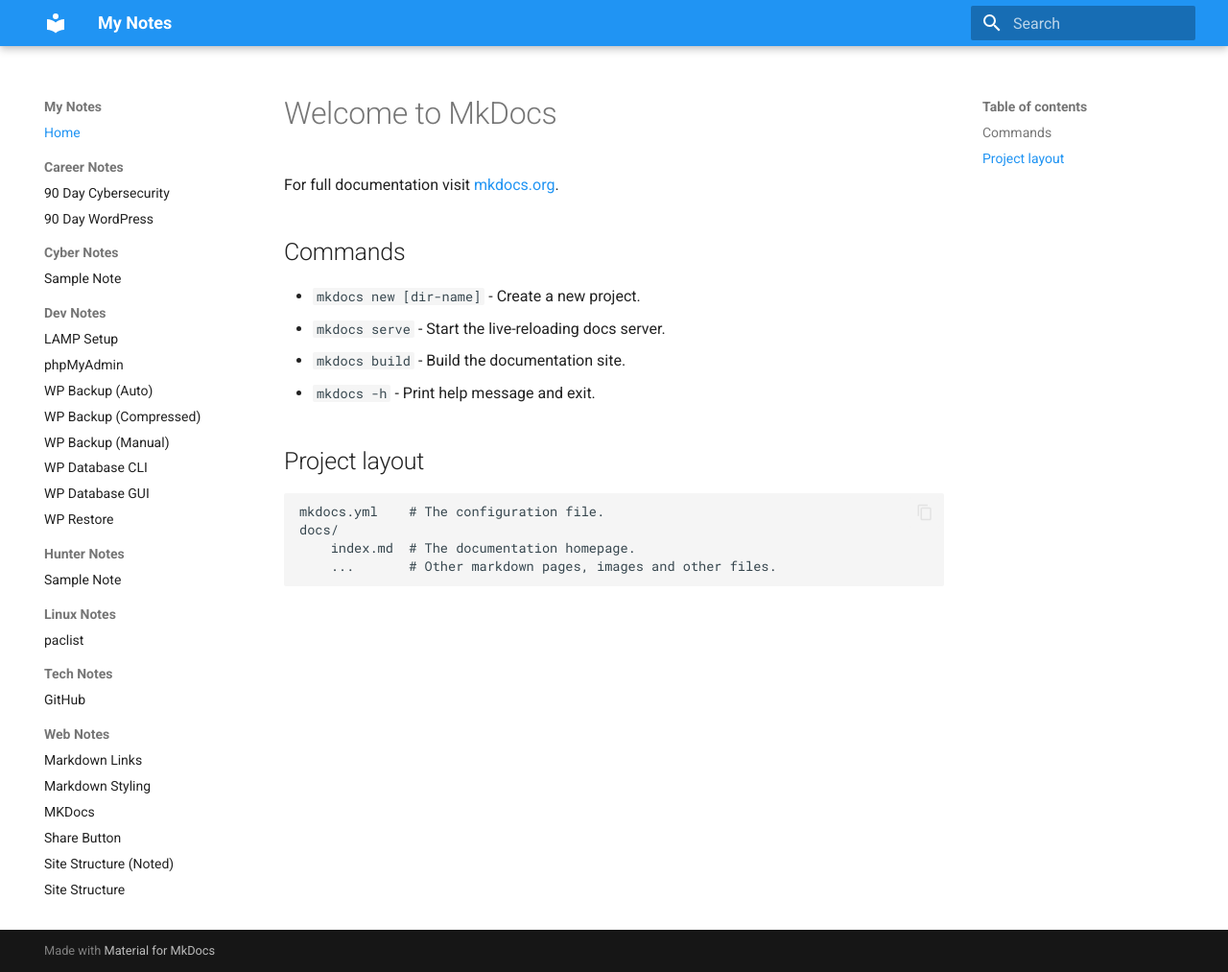
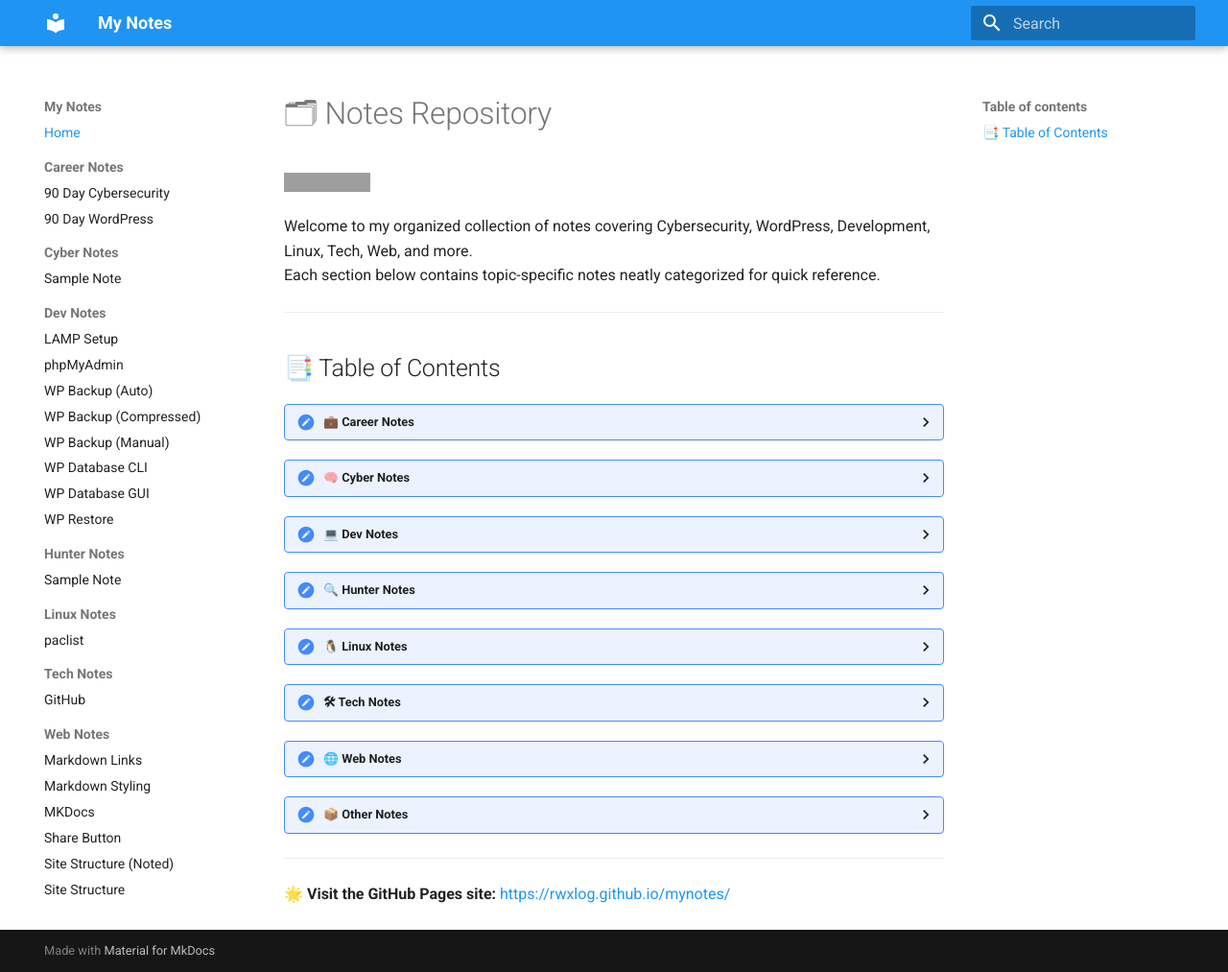
Before and after one commit to rwxlog/mynotes, an MkDocs documentation site: the page built from docs/index.md, in a window 1280 px wide and 1013 px high. Shown: the whole window at 96% size. Built offline with MkDocs 1.6.1 and Material for MkDocs 9.7.7, drawn with Linux system fonts in a browser that asks for light colours; grey boxes are pictures that could not be loaded.

Commit message:
mkdocs index.md updated

```diff
--- a/docs/index.md
+++ b/docs/index.md
@@ -1,17 +1,83 @@
-# Welcome to MkDocs
+# 🗂 Notes Repository
 
-For full documentation visit [mkdocs.org](https://www.mkdocs.org).
+[![Visit Site](https://img.shields.io/badge/GitHub%20Pages-Visit-blue?style=for-the-badge&logo=github)](https://rwxlog.github.io/mynotes/)
 
-## Commands
+Welcome to my organized collection of notes covering Cybersecurity, WordPress, Development, Linux, Tech, Web, and more.
+Each section below contains topic-specific notes neatly categorized for quick reference.
 
-* `mkdocs new [dir-name]` - Create a new project.
-* `mkdocs serve` - Start the live-reloading docs server.
-* `mkdocs build` - Build the documentation site.
-* `mkdocs -h` - Print help message and exit.
+---
 
-## Project layout
+## 📑 Table of Contents
 
-    mkdocs.yml    # The configuration file.
-    docs/
-        index.md  # The documentation homepage.
-        ...       # Other markdown pages, images and other files.
+<details>
+<summary>💼 <strong>Career Notes</strong></summary>
+
+- 🛡 [90 Day Cybersecurity](CareerNotes/90-day-cybersecurity.md)
+- 🌐 [90 Day WordPress](CareerNotes/90-day-wordpress.md)
+
+</details>
+
+<details>
+<summary>🧠 <strong>Cyber Notes</strong></summary>
+
+- 📄 [Sample Note](CyberNotes/samplenote.md)
+
+</details>
+
+<details>
+<summary>💻 <strong>Dev Notes</strong></summary>
+
+- ⚙️ [LAMP Setup](DevNotes/LAMP.md)
+- 🗃 [phpMyAdmin](DevNotes/phpMyAdmin.md)
+- 🔁 [WP Backup (Auto)](DevNotes/wp-backup-auto.md)
+- 📦 [WP Backup (Compressed)](DevNotes/wp-backup-compressed.md)
+- 💾 [WP Backup (Manual)](DevNotes/wp-backup.md)
+- 🧰 [WP Database CLI](DevNotes/wp-database-cli.md)
+- 🧮 [WP Database GUI](DevNotes/wp-database.md)
+- 🔄 [WP Restore](DevNotes/wp-restore.md)
+
+</details>
+
+<details>
+<summary>🔍 <strong>Hunter Notes</strong></summary>
+
+- 📄 [Sample Note](HunterNotes/samplenote.md)
+
+</details>
+
+<details>
+<summary>🐧 <strong>Linux Notes</strong></summary>
+
+- 📜 [paclist](LinuxNotes/paclist.md)
+
+</details>
+
+<details>
+<summary>🛠 <strong>Tech Notes</strong></summary>
+
+- 💡 [GitHub](TechNotes/GitHub.md)
+
+</details>
+
+<details>
+<summary>🌐 <strong>Web Notes</strong></summary>
+
+- 🔗 [Markdown Links](WebNotes/markdown-links.md)
+- 🖋 [Markdown Styling](WebNotes/markdown-styling.md)
+- 📘 [MKDocs](WebNotes/MKDocs.md)
+- 🔄 [Share Button](WebNotes/share-button.md)
+- 🗂 [Site Structure (Noted)](WebNotes/site-structure-noted.md)
+- 🏗 [Site Structure](WebNotes/site-structure.md)
+
+</details>
+
+<details>
+<summary>📦 <strong>Other Notes</strong></summary>
+
+- 📄 [Sample Note](OtherNotes/samplenote.md)
+
+</details>
+
+---
+
+🌟 **Visit the GitHub Pages site:** [https://rwxlog.github.io/mynotes/](https://rwxlog.github.io/mynotes/)
```
